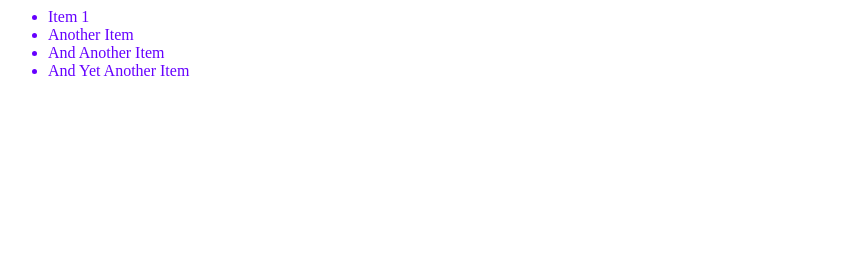
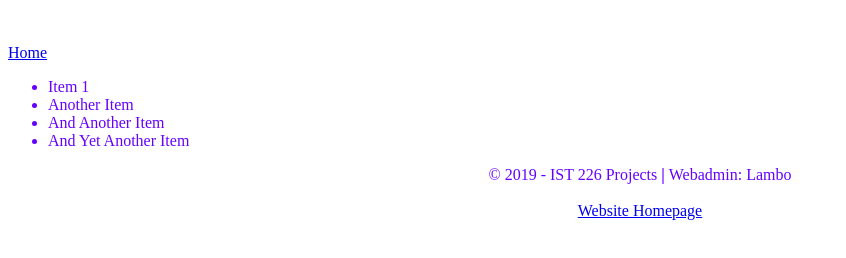
Before and after one commit to jlambert0713/jlambert0713.github.io, a plain HTML site: page Lambo/BulletList.html in a window 1280 px wide. Shown: the whole page, without its empty margins (0-846 px from the left). Drawn offline with Linux system fonts and the light colour scheme.

Commit message:
Update BulletList.html

```diff
--- a/Lambo/BulletList.html
+++ b/Lambo/BulletList.html
@@ -6,6 +6,10 @@
 
 
 	<body  text="#6600FF">
+		</br>
+		</br>
+<a href="index.html">Home</a>
+		</br>
 		<ul>
 			<li>Item 1</li>
 			<li>Another Item</li>
@@ -13,4 +17,16 @@
 			<li>And Yet Another Item</li>
 		</ul>
 	</body>
+
+	<footer>
+		<center>
+			&copy; 2019 - IST 226 Projects <b>  |  </b>Webadmin: Lambo
+		</center>
+		</br>
+			<center>
+			<a href="http://jlambert0713.github.io/index.html">Website Homepage</a>
+			</center>
+		</nav>
+	</footer>
+
 </html>
```
